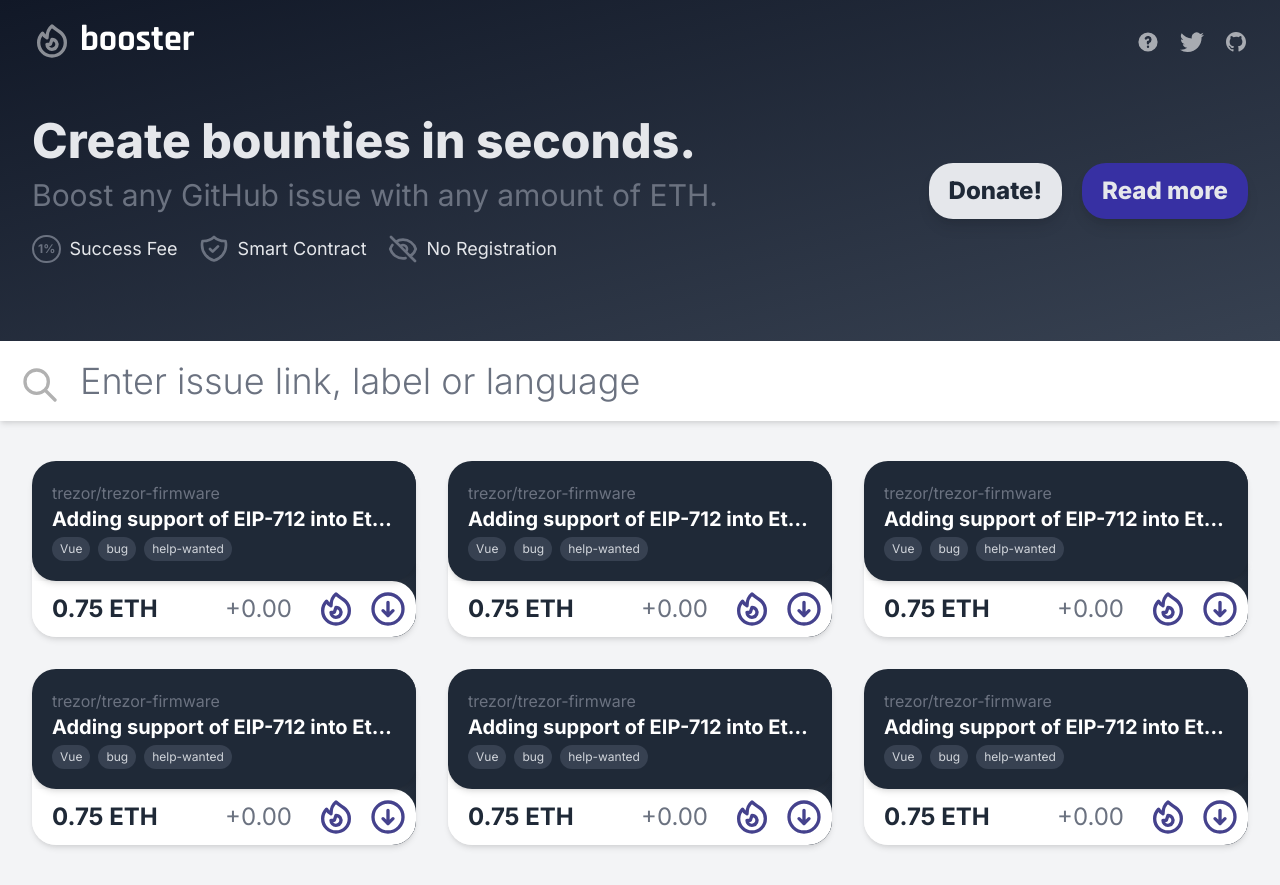
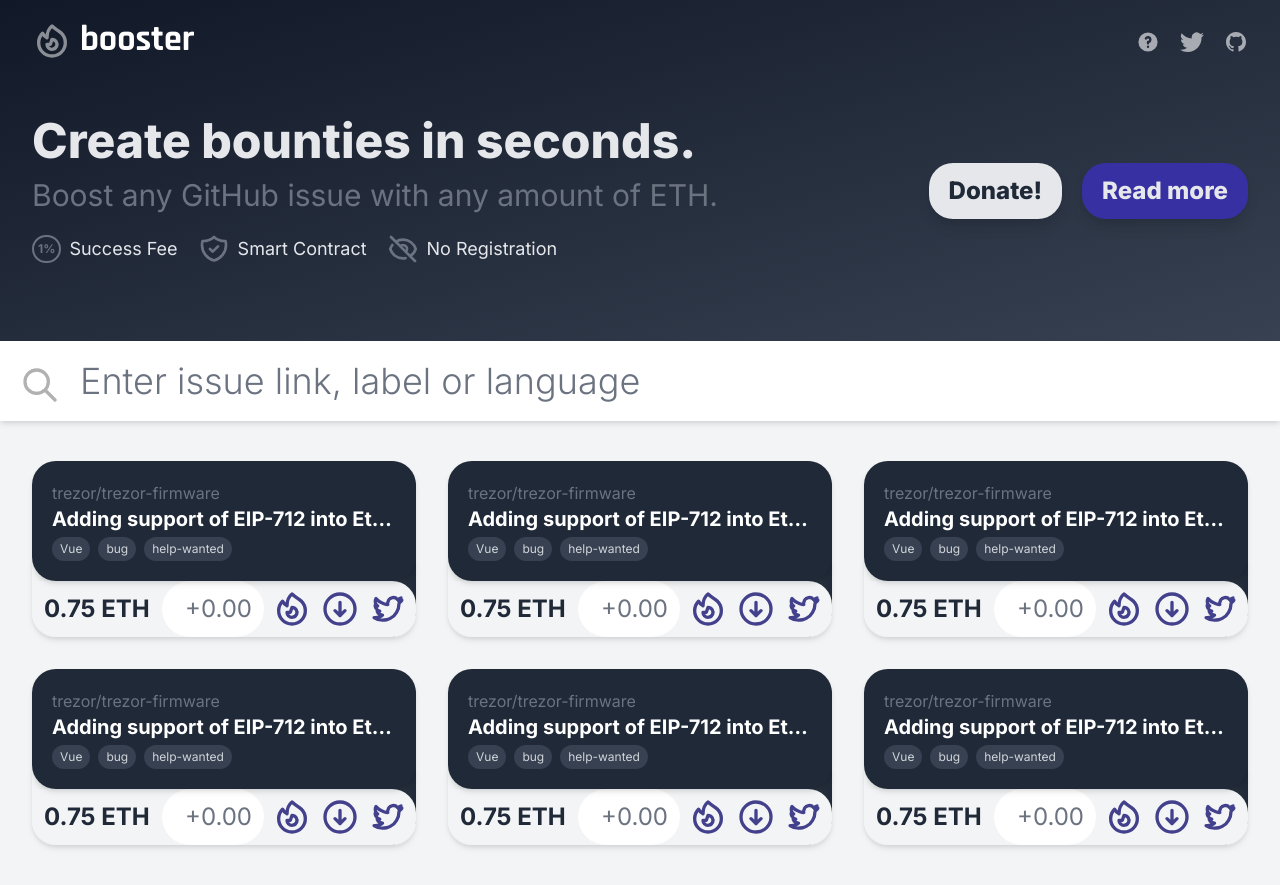
Before and after one commit to web3actions/booster, a Vue app: page / in a window 1280 px wide. Built offline with nearby package versions, Linux system fonts and the light colour scheme.

Commit message:
added twitter link and fixed pixel issue

```diff
--- a/src/components/Issue.vue
+++ b/src/components/Issue.vue
@@ -1,5 +1,5 @@
 <template>
-  <div class="relative bg-gradient-to-r from-white to-gray-800 rounded-3xl">
+  <div class="relative bg-gradient-to-r from-gray-100 to-gray-800" style="border-radius: 1.7rem">
     <a href="https://github.com/mktcode/mktcode/issues/3" target="__blank" class="p-5 rounded-3xl shadow-md bg-gray-800 hover:bg-gray-900 text-white block relative z-10">
       <div class="text-gray-500">trezor/trezor-firmware</div>
       <h3 class="font-bold text-xl truncate">Adding support of EIP-712 into Ethereum app</h3>
@@ -9,25 +9,30 @@
         <div class="bg-gray-700 rounded-full px-2 py-1 text-xs text-gray-300">help-wanted</div>
       </div>
     </a>
-    <div class="rounded-b-3xl overflow-hidden shadow-md text-gray-800 relative z-0 -mt-5 pt-5 flex">
-      <div class="bg-white flex items-center">
-        <div class="text-2xl px-5 font-bold whitespace-nowrap">
+    <div class="rounded-b-3xl shadow-md text-gray-800 relative z-0 -mt-5 pt-5 flex">
+      <div class="bg-gray-100 rounded-bl-3xl flex items-center">
+        <div class="text-2xl px-3 font-bold whitespace-nowrap">
           0.75 ETH
         </div>
-        <input type="number" class="w-full border-0 text-2xl text-right focus:ring-0 px-5" placeholder="+0.00" />
+        <input type="number" class="w-full h-full border-0 rounded-full text-2xl text-right focus:ring-0" placeholder="+0.00" />
+      </div>
+      <div class="p-1 bg-gray-100 rounded-r-3xl flex">
         <a href="#" class="text-indigo-900 rounded-full p-1 inline-block hover:text-white hover:bg-indigo-900 hover:shadow-md">
           <svg xmlns="http://www.w3.org/2000/svg" class="h-10 w-10 inline opacity-90" fill="none" viewBox="0 0 24 24" stroke="currentColor">
             <path stroke-linecap="round" stroke-linejoin="round" stroke-width="2" d="M17.657 18.657A8 8 0 016.343 7.343S7 9 9 10c0-2 .5-5 2.986-7C14 5 16.09 5.777 17.656 7.343A7.975 7.975 0 0120 13a7.975 7.975 0 01-2.343 5.657z" />
             <path stroke-linecap="round" stroke-linejoin="round" stroke-width="2" d="M9.879 16.121A3 3 0 1012.015 11L11 14H9c0 .768.293 1.536.879 2.121z" />
           </svg>
         </a>
-      </div>
-      <div class="p-1 bg-white rounded-r-3xl">
         <a href="#" class="text-indigo-900 rounded-full p-1 inline-block hover:text-white hover:bg-indigo-900 hover:shadow-md">
           <svg xmlns="http://www.w3.org/2000/svg" class="h-10 w-10 inline opacity-90" fill="none" viewBox="0 0 24 24" stroke="currentColor">
             <path stroke-linecap="round" stroke-linejoin="round" stroke-width="2" d="M15 13l-3 3m0 0l-3-3m3 3V8m0 13a9 9 0 110-18 9 9 0 010 18z" />
           </svg>
         </a>
+        <a href="#" class="text-indigo-900 rounded-full p-1 inline-block hover:text-white hover:bg-indigo-900 hover:shadow-md">
+        <svg xmlns="http://www.w3.org/2000/svg" class="h-10 w-10 inline opacity-90" fill="none" viewBox="0 0 24 24" stroke="currentColor">
+          <path stroke-linecap="round" stroke-linejoin="round" stroke-width="2" d="m 7.0027808,13.28056 c 0.3781587,0.09097 -1.4858784,0.05887 -1.4858784,0.05887 0,0 0.7349123,2.222575 3.1929439,2.340303 0,0 -1.5233375,1.617877 -5.0730349,1.471608 0,0 3.0127834,2.163711 7.4276076,1.295016 0,0 3.988505,-0.677832 6.136161,-4.532554 0,0 1.384204,-2.088792 1.384204,-5.0320079 0,0 -0.02854,-0.353186 0.338916,-0.6760479 0,0 1.052423,-0.9560994 1.385987,-1.457338 0,0 -1.475176,0.4709145 -1.887226,0.4851847 0,0 1.295015,-1.0595579 1.382419,-1.8693883 0,0 -1.000693,0.5511841 -1.971062,0.7866414 0,0 -0.162323,0.067783 -0.367456,-0.153404 0,0 -0.9561,-1.0880981 -2.811219,-0.8241006 0,0 -2.413437,0.3817262 -2.825487,2.884352 0,0 -0.148053,0.7955604 0.04459,1.266475 0,0 -4.0759091,-0.01427 -7.0779899,-3.590724 0,0 -1.4573381,2.7077591 1.0006936,4.5325536 0,0 -0.4566445,0.146268 -1.4858784,-0.3674564 -0.00178,-0.00357 0.012486,2.7345164 2.6917053,3.3820234 z" />
+        </svg>
+        </a>
       </div>
     </div>
   </div>
```
